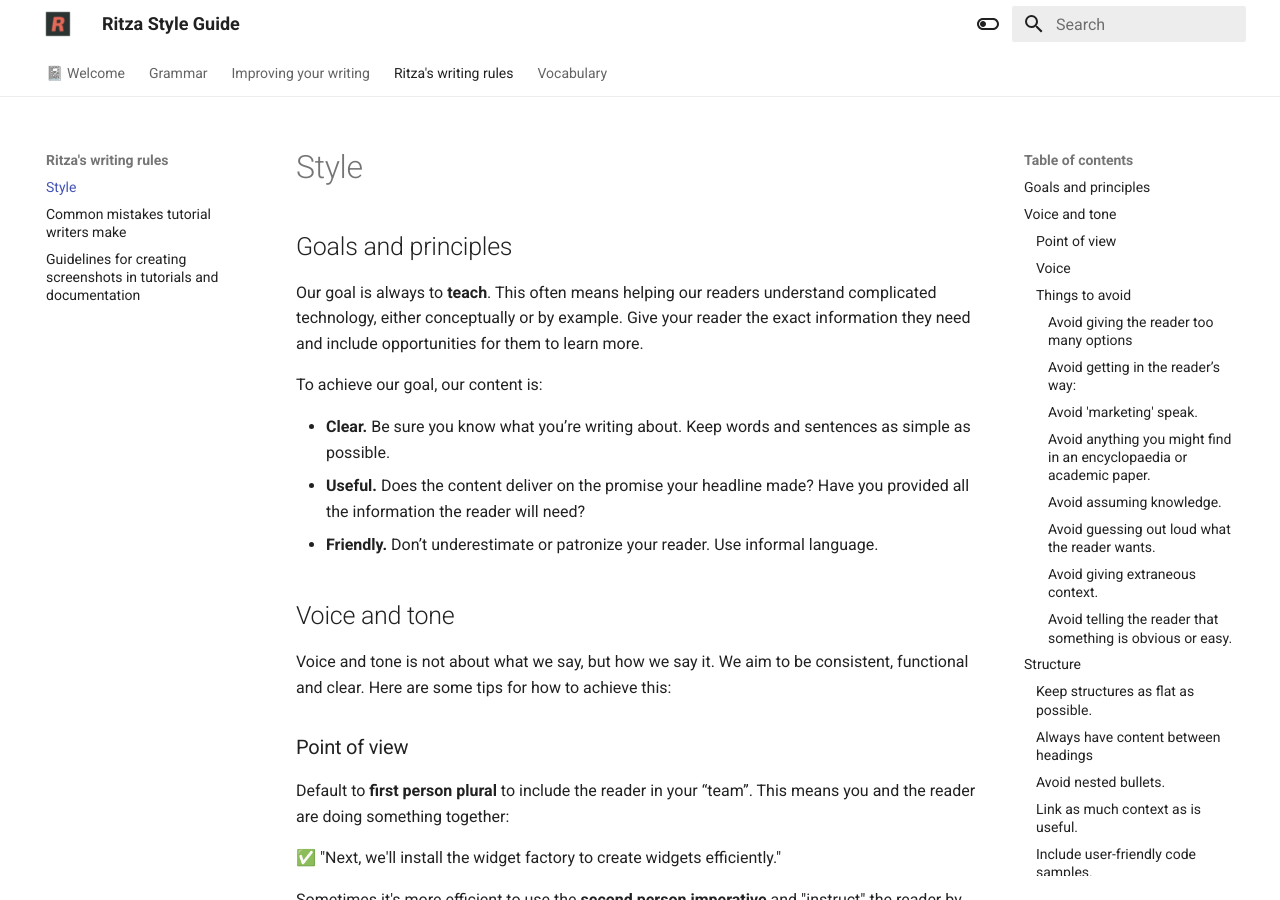
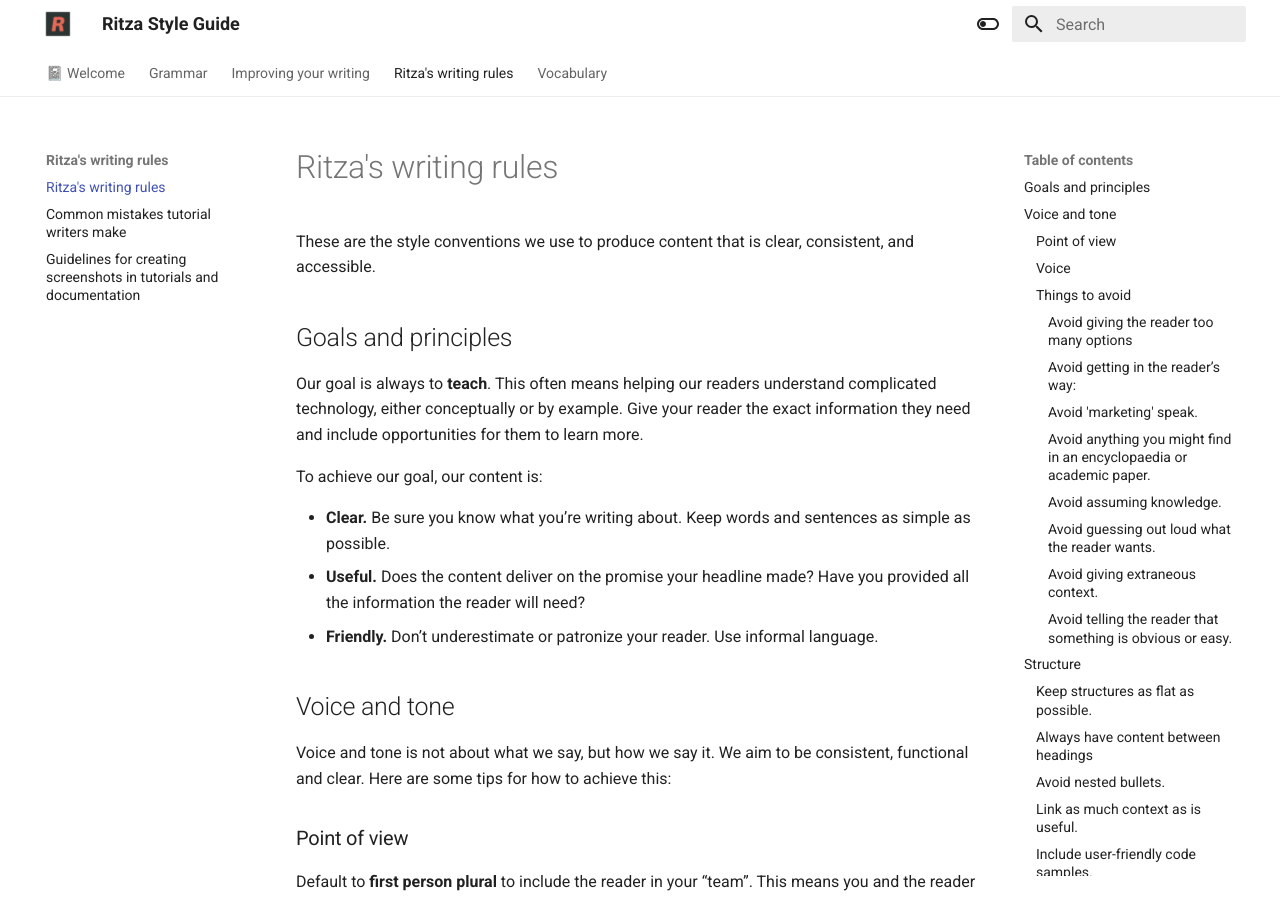
Before and after one commit to ritza-co/styleguide.ritza.co, an MkDocs documentation site: the page built from docs/ritza's-writing-rules/Style.md, in a window 1280 px wide and 900 px high. Built offline with MkDocs 1.6.1 and Material for MkDocs 9.7.7, drawn with Linux system fonts in a browser that asks for light colours.

Commit message:
Updated introduction

```diff
--- a/docs/ritza's-writing-rules/Style.md
+++ b/docs/ritza's-writing-rules/Style.md
@@ -1,3 +1,7 @@
+# Ritza's writing rules
+
+These are the style conventions we use to produce content that is clear, consistent, and accessible.
+
 ## Goals and principles
 
 Our goal is always to **teach**. This often means helping our readers understand complicated technology, either conceptually or by example. Give your reader the exact information they need and include opportunities for them to learn more.
```
